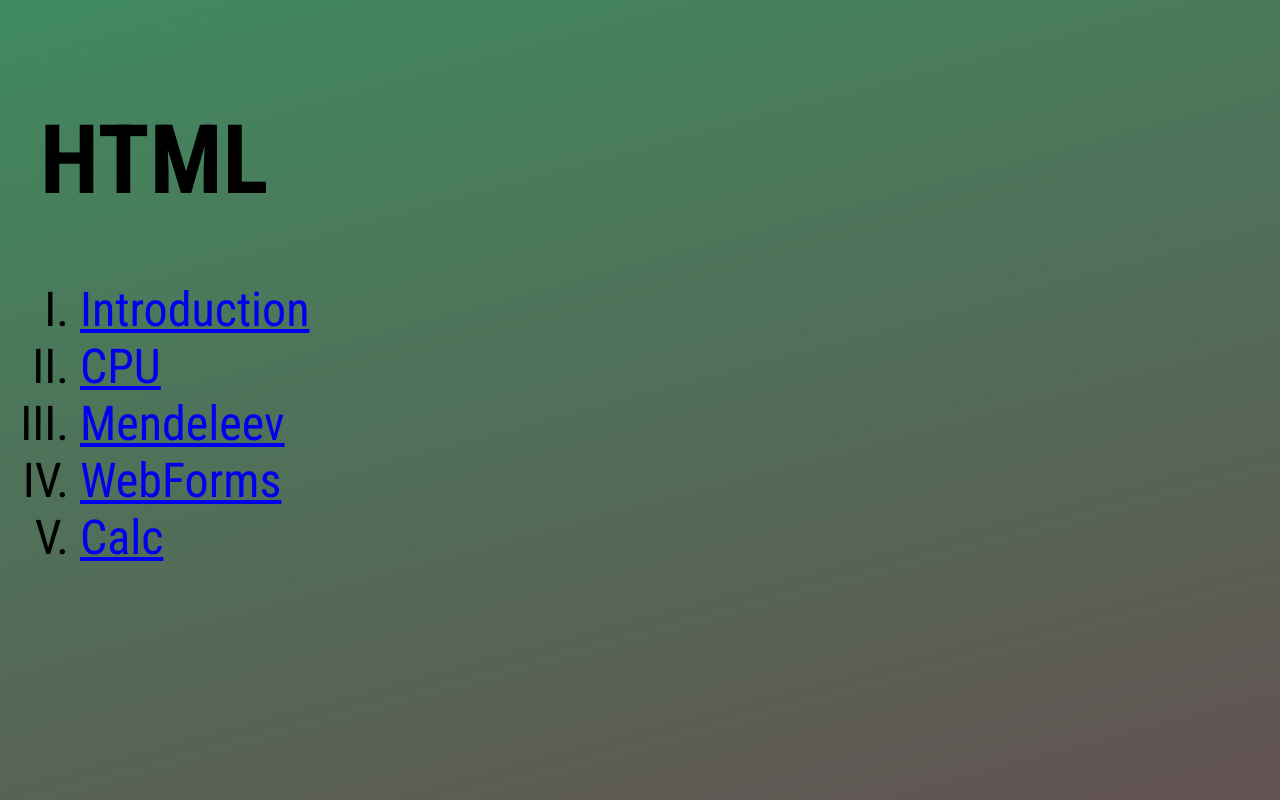
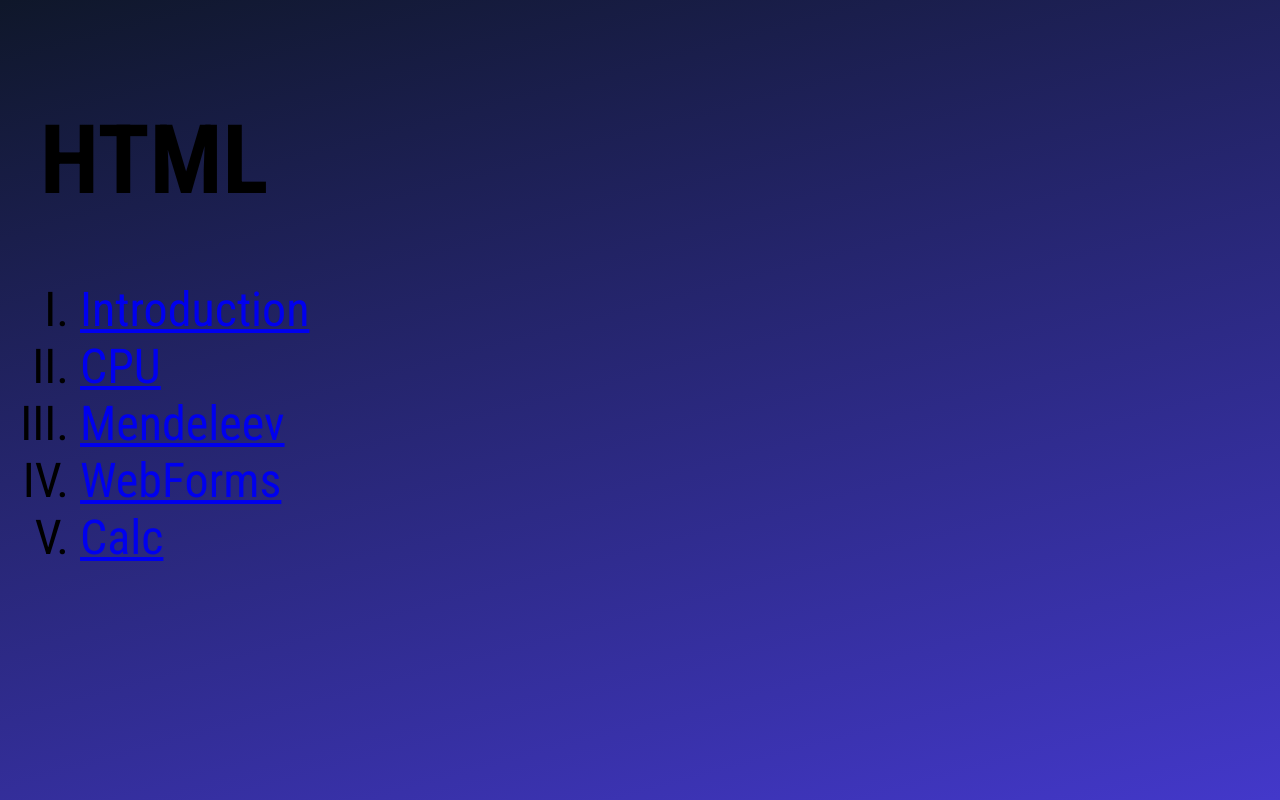
Before and after one commit to Matvej200902/WEB, a plain HTML site: page index.html in a window 1280 px wide. Drawn offline with Linux system fonts and the light colour scheme.

Commit message:
Add files via upload

```diff
--- a/02-CPU/cpu.css
+++ b/02-CPU/cpu.css
@@ -8,7 +8,7 @@ body {
 	/*font-family:'Lucida Sans', 'Lucida Sans Regular', 'Lucida Grande', 'Lucida Sans Unicode', Geneva, Verdana, sans-serif;*/
 	font-family: Roboto Condensed;
 	/*background: #c3ff6c*/
-	background-image: linear-gradient(165deg,#3f8a5f, #635252);
+	background-image: linear-gradient(165deg,#0f172a, #4338ca);
 	background-repeat: no-repeat;
 	background-attachment: fixed;
 }
```
